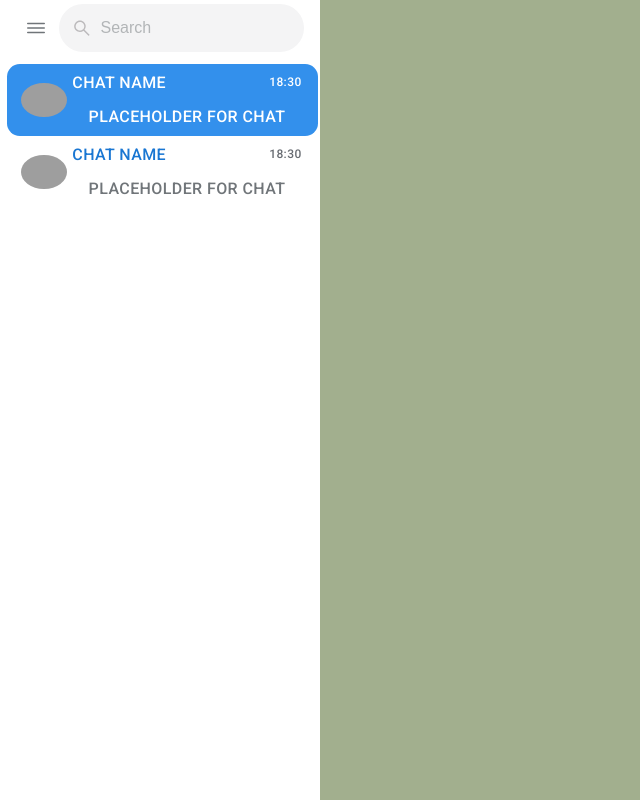
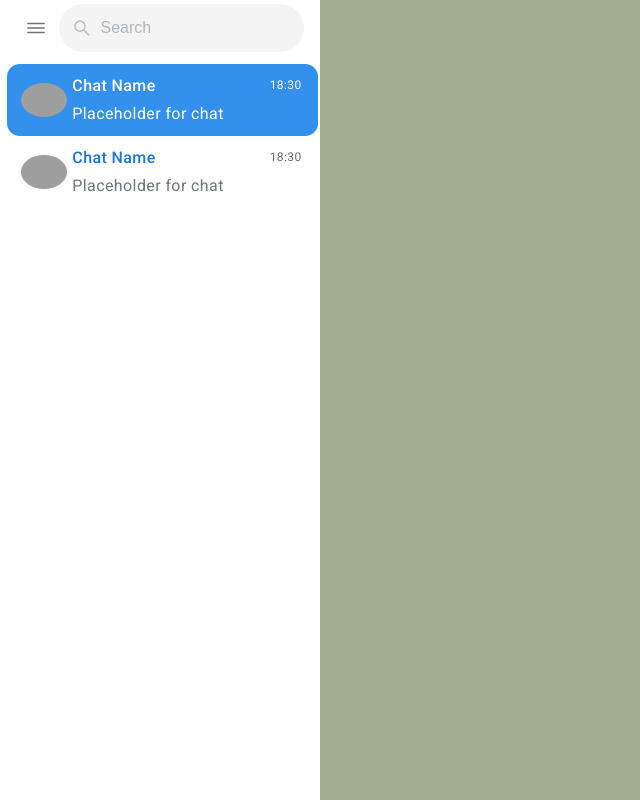
Before and after one commit to cgarrigoza97/chat-app, a React (Create React App) app: page / in a window 1280 px wide. Shown: the whole page, without its empty margins (0-640 px from the left). Built offline with nearby package versions, Linux system fonts and the light colour scheme; grey boxes are pictures that could not be loaded.

Commit message:
Finish chat card refactor

```diff
--- a/src/components/ChatCard/ChatCard.module.css
+++ b/src/components/ChatCard/ChatCard.module.css
@@ -13,7 +13,9 @@
     color: var(--text-color-3);
 }
 
-.chatCardContainerActive span {
+.chatCardContainerActive span,
+.chatCardContainerActive p
+{
     color: var(--text-color-3) !important;
 }
 
@@ -59,7 +61,7 @@
     display: flex;
     align-items: center;
     justify-content: space-between;
-    margin-bottom: 0.4rem;
+    /* margin-bottom: 0.4rem; */
 }
 
 .chatCardBodyHeader h1 {
@@ -70,18 +72,23 @@
 .chatCardBodyHeader span {
     font-size: .75rem;
     color: var(--text-color-1);
+    font-weight: 400;
 }
 
 .chatCardBodyContent {
     width: 100%;
+    display: flex;
+    justify-content: flex-start;
 }
 
-.chatCardBodyContent span {
+.chatCardBodyContent p {
     font-size: 1rem;
     color: var(--text-color-2);
     overflow: hidden;
     white-space: nowrap;
     text-overflow: ellipsis;
+    font-weight: 400;
+    margin: 0;
 }
 
 ::-webkit-scrollbar {
--- a/src/components/ChatCard/ChatCard.tsx
+++ b/src/components/ChatCard/ChatCard.tsx
@@ -21,6 +21,7 @@ const theme = createTheme({
                     "&:hover": {
                         backgroundColor: colors.lightGray,
                     },
+                    textTransform: 'none'
                 }
             },
         },
@@ -42,7 +43,7 @@ export const ChatCard = ({ active } : Props) => {
                         <span>18:30</span>
                     </div>
                     <div className={styles.chatCardBodyContent}>
-                        <span>Placeholder for chat</span>
+                        <p>Placeholder for chat</p>
                     </div>
                 </div>
             </Button>
```
